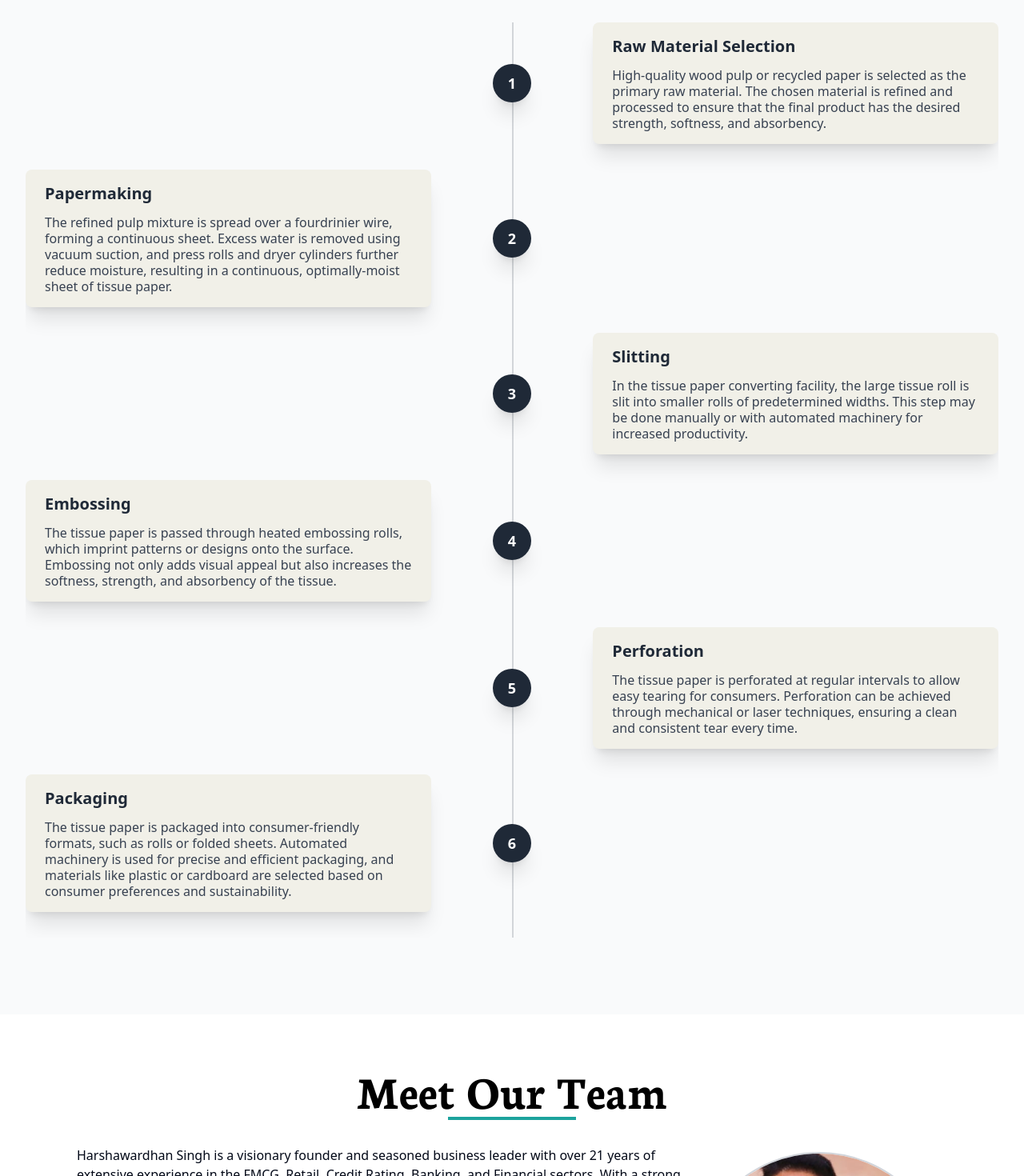
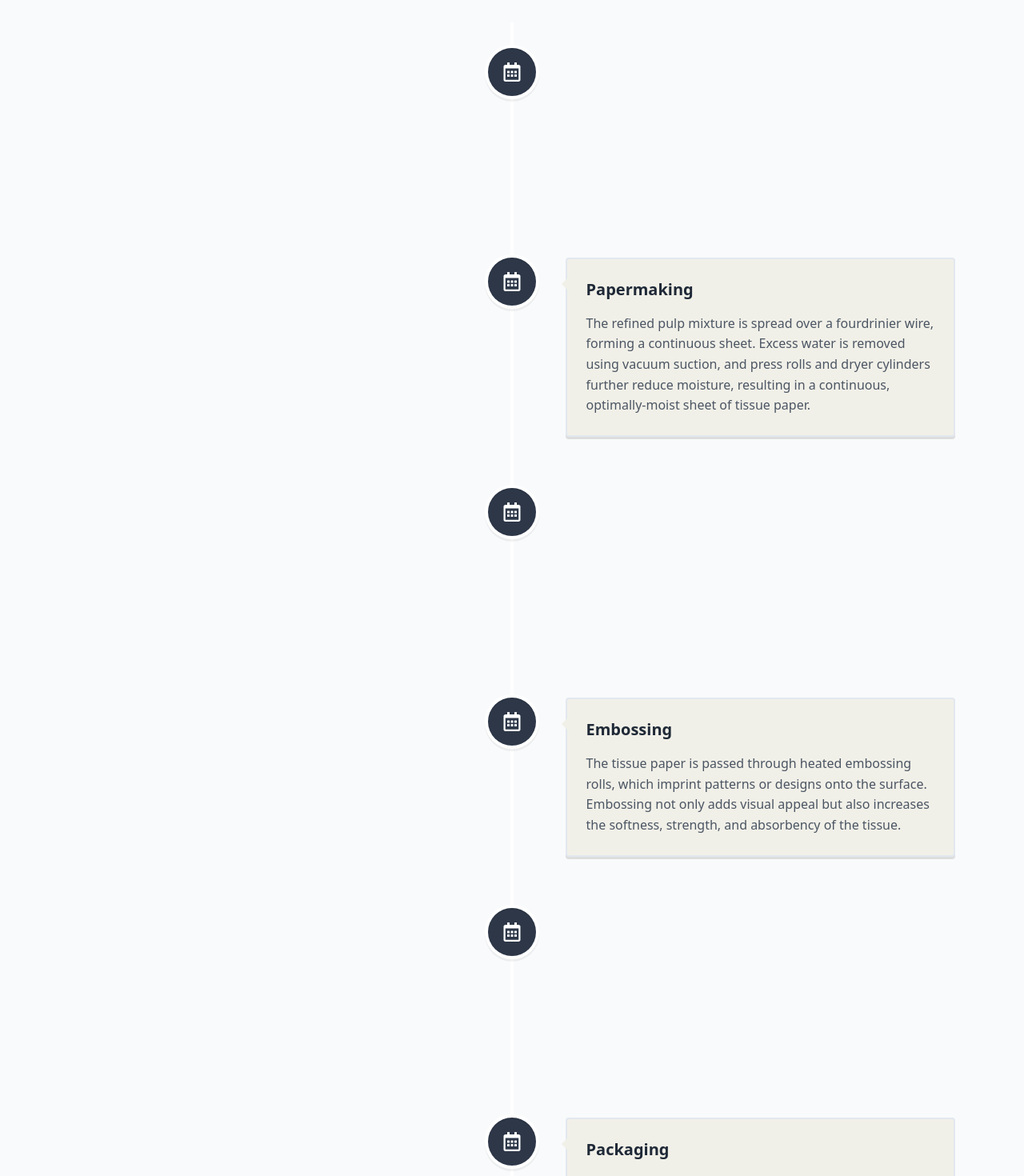
Before and after one commit to DiamondOre-Consulting/Sof-Scroll-Website, a React (Vite) app: page /about-us in a window 1280 px wide. Shown: the part 820-2290 px from the top of the page at 80% size. Built offline with nearby package versions, Linux system fonts and the light colour scheme; a web font is replaced by a local one.

Commit message:
About us page Responsive updated

```diff
--- a/package.json
+++ b/package.json
@@ -31,6 +31,7 @@
     "react-router-dom": "^6.27.0",
     "react-slick": "^0.30.2",
     "react-toastify": "^10.0.6",
+    "react-vertical-timeline-component": "^3.6.0",
     "slick-carousel": "^1.8.1",
     "swiper": "^11.1.15",
     "tailwind-merge": "^2.5.4",
--- a/src/Components/AboutUs.jsx
+++ b/src/Components/AboutUs.jsx
@@ -7,7 +7,7 @@ const AboutUs = () => {
   return (
     <>
       <div className="relative ">
-        <div className="flex flex-col items-center justify-center px-4 py-10 mx-auto text-start xl md:py-10 md:px-0">
+        <div className="flex flex-col items-center justify-center py-10 mx-auto text-start xl md:py-10 md:px-0">
           <h1 className="mb-1 text-5xl md:text-6xl mf">
             <span className="text-dark">About </span>Us
           </h1>
@@ -18,7 +18,7 @@ const AboutUs = () => {
             <div className="w-[3.5px] h-[3.5px] bg-dark rounded-full"></div>
           </div>
 
-          <div className="z-10 w-full mf">
+          <div className="z-10 w-full mf h-fit">
             <TextRevealByWord text=" Our tissue paper conversion process turns large tissue rolls into consumer-ready products such as toilet paper, facial tissues, napkins, and paper towels. Using quality raw materials like wood pulp or recycled paper, the pulp is processed into continuous sheets, which are then slit, embossed, and perforated for convenience. Finally, automated machinery packages the tissue in various formats, ensuring quality and efficiency in a sustainable way to meet consumer needs." />
           </div>
           {/* <p className="mt-10 mb-4 md:text-5xl">
@@ -27,7 +27,7 @@ const AboutUs = () => {
 
           <Link
             to={"/about-us"}
-            className="inline-grid w-52 px-4 py-2 text-xl overflow-hidden text-center text-black transition-all duration-300 border rounded-full button border-dark hover:bg-dark hover:text-white"
+            className="inline-grid px-4 py-2 overflow-hidden text-xl text-center text-black transition-all duration-300 border rounded-full w-52 button border-dark hover:bg-dark hover:text-white"
           >
             <span>About US</span>
           </Link>
--- a/src/Components/Hero.jsx
+++ b/src/Components/Hero.jsx
@@ -6,7 +6,7 @@ import AnimatedText from "./AnimatedText";
 const Hero = () => {
   return (
     // <ShineBorder className={"w-full "}>
-    <div className=" flex mx-6 items-center h-[85vh] relative rounded-xl  overflow-hidden bg-center bg-cover ">
+    <div className=" flex sm:mx-6 mx-3 items-center h-[85vh] relative rounded-xl  overflow-hidden bg-center bg-cover ">
       <video
         src={tisssuevideo}
         autoPlay
--- a/src/Components/Products/ExploreProducts.jsx
+++ b/src/Components/Products/ExploreProducts.jsx
@@ -31,6 +31,8 @@ const ExploreProducts = ({ cart, setCart }) => {
     }
   }, [selectedProduct]); // Dependency array includes selectedProduct
 
+  console.log(Allproducts)
+
   return (
     <div className="relative py-10">
       <h1 className="relative mx-auto mb-2 text-4xl text-center md:text-6xl mf">
@@ -46,7 +48,7 @@ const ExploreProducts = ({ cart, setCart }) => {
 
             return (
               <div key={index}>
-                <div className="max-w-[22rem] w-full h-[21rem] flex flex-col bg-gray-100 border rounded-lg shadow-md overflow-hidden transition-transform duration-300  hover:shadow-2xl border-gray-200 hover:border-dark">
+                <div className="max-w-[19rem] w-full h-[21rem] flex flex-col bg-gray-100 border rounded-lg shadow-md overflow-hidden transition-transform duration-300  hover:shadow-2xl border-gray-200 hover:border-dark">
                   <div className="relative">
                     <img
                       src={product.imageUrl}
--- a/src/Components/ui/text-reveal.jsx
+++ b/src/Components/ui/text-reveal.jsx
@@ -16,10 +16,10 @@ export const TextRevealByWord = ({
   const words = text.split(" ");
 
   return (
-    (<div ref={targetRef} className={cn("relative z-0 h-[150vh]", className)}>
+    (<div ref={targetRef} className={cn("relative z-0 min-h-[150vh]", className)}>
       <div
         className={
-          "sticky top-20 mx-auto flex h-[50%]  items-center bg-transparent px-[1rem] "
+          "sticky top-20 mx-auto flex h-[50%]  items-center bg-transparent "
         }>
         <p
           ref={targetRef}
--- a/src/Pages/AboutusPage.jsx
+++ b/src/Pages/AboutusPage.jsx
@@ -6,6 +6,68 @@ import teamImage3 from "../assets/yashashrri.jpeg"; // Team member image 3
 import patternImage from "../assets/22.png"; // Background pattern image
 import BreadCrumbs from "../Components/BreadCrumbs";
 import yashi from "../assets/yashi.jpeg";
+import { FaRegCalendarAlt } from "react-icons/fa";
+import { VerticalTimeline, VerticalTimelineElement } from "react-vertical-timeline-component";
+import "react-vertical-timeline-component/style.min.css";
+
+const timelineData = [
+  {
+    title: "Raw Material Selection",
+    date: "2024-01-01",
+    description: ` High-quality wood pulp or recycled paper is selected as the
+                  primary raw material. The chosen material is refined and
+                  processed to ensure that the final product has the desired
+                  strength, softness, and absorbency.`,
+    icon: <FaRegCalendarAlt />,
+  },
+  {
+    title: "Papermaking",
+    date: "2024-02-01",
+    description: `The refined pulp mixture is spread over a fourdrinier wire,
+                  forming a continuous sheet. Excess water is removed using
+                  vacuum suction, and press rolls and dryer cylinders further
+                  reduce moisture, resulting in a continuous, optimally-moist
+                  sheet of tissue paper.`,
+    icon: <FaRegCalendarAlt />,
+  },
+  {
+    title: "Slitting",
+    date: "2024-03-01",
+    description: ` In the tissue paper converting facility, the large tissue roll
+                  is slit into smaller rolls of predetermined widths. This step
+                  may be done manually or with automated machinery for increased
+                  productivity.`,
+    icon: <FaRegCalendarAlt />,
+  },
+  {
+    title: "Embossing",
+    date: "2024-04-01",
+    description: `  The tissue paper is passed through heated embossing rolls,
+                  which imprint patterns or designs onto the surface. Embossing
+                  not only adds visual appeal but also increases the softness,
+                  strength, and absorbency of the tissue.`,
+    icon: <FaRegCalendarAlt />,
+  },
+  {
+    title: "Perforation",
+    date: "2024-05-01",
+    description: `The tissue paper is perforated at regular intervals to allow
+                  easy tearing for consumers. Perforation can be achieved
+                  through mechanical or laser techniques, ensuring a clean and
+                  consistent tear every time.`,
+    icon: <FaRegCalendarAlt />,
+  },
+  {
+    title: "Packaging",
+    date: "2024-06-01",
+    description: `The tissue paper is packaged into consumer-friendly formats,
+                  such as rolls or folded sheets. Automated machinery is used
+                  for precise and efficient packaging, and materials like
+                  plastic or cardboard are selected based on consumer
+                  preferences and sustainability.`,
+    icon: <FaRegCalendarAlt />,
+  },
+];
 
 const AboutUs = () => {
   const [currentImage, setCurrentImage] = useState(0);
@@ -29,7 +91,7 @@ const AboutUs = () => {
       {/* <BreadCrumbs items={breadcrumbItems} /> */}
 
       {/* About Us Content */}
-      <section className="grid items-center grid-cols-1 gap-10 px-10 mt-6 md:grid-cols-2">
+      <section className="grid items-center grid-cols-1 gap-10 mt-6 sm:px-10 md:grid-cols-2">
         <div className="p-4 text-justify text-start">
           <h1 className="mb-3 text-4xl font-bold text-gray-800">
             Know More About Me
@@ -72,125 +134,42 @@ const AboutUs = () => {
         <h2 className="mb-10 text-4xl font-bold text-center text-gray-800 md:text-5xl mf">
           Our Manufacturing Process
         </h2>
-        <div className="container px-4 py-8 mx-auto">
-          <div className="relative overflow-hidden wrap">
-            <div className="absolute h-full border border-gray-700 border-2-2 border-opacity-20 left-1/2"></div>
-            <div className="flex items-center justify-between w-full mb-8 right-timeline">
-              <div className="order-1 w-5/12"></div>
-              <div className="z-20 flex items-center order-1 w-12 h-12 bg-gray-800 rounded-full shadow-xl">
-                <h1 className="mx-auto text-lg font-semibold text-white">1</h1>
-              </div>
-              <div className="order-1 w-5/12 px-6 py-4 rounded-lg shadow-xl bg-light">
-                <h3 className="mb-3 text-xl font-bold text-gray-800">
-                  Raw Material Selection
-                </h3>
-                <p className="leading-tight text-gray-700">
-                  High-quality wood pulp or recycled paper is selected as the
-                  primary raw material. The chosen material is refined and
-                  processed to ensure that the final product has the desired
-                  strength, softness, and absorbency.
-                </p>
-              </div>
-            </div>
-            <div className="flex flex-row-reverse items-center justify-between w-full mb-8 left-timeline">
-              <div className="order-1 w-5/12"></div>
-              <div className="z-20 flex items-center order-1 w-12 h-12 bg-gray-800 rounded-full shadow-xl">
-                <h1 className="mx-auto text-lg font-semibold text-white">2</h1>
-              </div>
-              <div className="order-1 w-5/12 px-6 py-4 rounded-lg shadow-xl bg-light">
-                <h3 className="mb-3 text-xl font-bold text-gray-800">
-                  Papermaking
-                </h3>
-                <p className="leading-tight text-gray-700">
-                  The refined pulp mixture is spread over a fourdrinier wire,
-                  forming a continuous sheet. Excess water is removed using
-                  vacuum suction, and press rolls and dryer cylinders further
-                  reduce moisture, resulting in a continuous, optimally-moist
-                  sheet of tissue paper.
-                </p>
-              </div>
-            </div>
-            <div className="flex items-center justify-between w-full mb-8 right-timeline">
-              <div className="order-1 w-5/12"></div>
-              <div className="z-20 flex items-center order-1 w-12 h-12 bg-gray-800 rounded-full shadow-xl">
-                <h1 className="mx-auto text-lg font-semibold text-white">3</h1>
-              </div>
-              <div className="order-1 w-5/12 px-6 py-4 rounded-lg shadow-xl bg-light">
-                <h3 className="mb-3 text-xl font-bold text-gray-800">Slitting</h3>
-                <p className="leading-tight text-gray-700">
-                  In the tissue paper converting facility, the large tissue roll
-                  is slit into smaller rolls of predetermined widths. This step
-                  may be done manually or with automated machinery for increased
-                  productivity.
-                </p>
-              </div>
-            </div>
+        <div className="container px-2 py-8 mx-auto ">
+          <VerticalTimeline>
+            {timelineData.map((item, index) => (
+              <VerticalTimelineElement
+                key={index}
+                iconStyle={{ background: "#2D3748", color: "#fff" }} // Tailwind background and text color for icon
+                icon={item.icon}
+                contentStyle={{
+                  background: "#F1F0E8", color: "#333",
+                  border: "2px solid #E2E8F0" // Light gray border for content card
+                }}
+                contentArrowStyle={{ borderRight: "7px solid #F1F0E8" }} // Arrow color to match content background
+                lineStyle={{ border: "2px solid #000000" }} // Set the line (vertical divider) border to black
+              >
+                <h3 className="text-xl font-semibold text-gray-800">{item.title}</h3>
+                <p className="text-gray-600">{item.description}</p>
+              </VerticalTimelineElement>
+            ))}
+          </VerticalTimeline>
+        </div>
 
-            <div className="flex flex-row-reverse items-center justify-between w-full mb-8 left-timeline">
-              <div className="order-1 w-5/12"></div>
-              <div className="z-20 flex items-center order-1 w-12 h-12 bg-gray-800 rounded-full shadow-xl">
-                <h1 className="mx-auto text-lg font-semibold text-white">4</h1>
-              </div>
-              <div className="order-1 w-5/12 px-6 py-4 rounded-lg shadow-xl bg-light">
-                <h3 className="mb-3 text-xl font-bold text-gray-800">Embossing</h3>
-                <p className="leading-tight text-gray-700">
-                  The tissue paper is passed through heated embossing rolls,
-                  which imprint patterns or designs onto the surface. Embossing
-                  not only adds visual appeal but also increases the softness,
-                  strength, and absorbency of the tissue.
-                </p>
-              </div>
-            </div>
 
-            <div className="flex items-center justify-between w-full mb-8 right-timeline">
-              <div className="order-1 w-5/12"></div>
-              <div className="z-20 flex items-center order-1 w-12 h-12 bg-gray-800 rounded-full shadow-xl">
-                <h1 className="mx-auto text-lg font-semibold text-white">5</h1>
-              </div>
-              <div className="order-1 w-5/12 px-6 py-4 rounded-lg shadow-xl bg-light">
-                <h3 className="mb-3 text-xl font-bold text-gray-800">
-                  Perforation
-                </h3>
-                <p className="leading-tight text-gray-700">
-                  The tissue paper is perforated at regular intervals to allow
-                  easy tearing for consumers. Perforation can be achieved
-                  through mechanical or laser techniques, ensuring a clean and
-                  consistent tear every time.
-                </p>
-              </div>
-            </div>
-
-            <div className="flex flex-row-reverse items-center justify-between w-full mb-8 left-timeline">
-              <div className="order-1 w-5/12"></div>
-              <div className="z-20 flex items-center order-1 w-12 h-12 bg-gray-800 rounded-full shadow-xl">
-                <h1 className="mx-auto text-lg font-semibold text-white">6</h1>
-              </div>
-              <div className="order-1 w-5/12 px-6 py-4 rounded-lg shadow-xl bg-light">
-                <h3 className="mb-3 text-xl font-bold text-gray-800">Packaging</h3>
-                <p className="leading-tight text-gray-700">
-                  The tissue paper is packaged into consumer-friendly formats,
-                  such as rolls or folded sheets. Automated machinery is used
-                  for precise and efficient packaging, and materials like
-                  plastic or cardboard are selected based on consumer
-                  preferences and sustainability.
-                </p>
-              </div>
-            </div>
-          </div>
-        </div>
-      </section>
+      </section >
 
       {/* Team Section */}
-      <section className="px-4 py-16 ">
+      < section className="px-4 py-16 " >
         <h2 className="mb-1 text-4xl font-bold text-center text-black md:text-6xl mf">
           Meet Our Team
         </h2>
         <div className="w-40 h-1 mx-auto mb-8 bg-dark"></div>
 
-        <div className="grid grid-cols-1 gap-10 px-20">
+        <div className="grid grid-cols-1 gap-10 sm:px-20">
           {/* First Section: Text on Left, Image on Right */}
-          <div className="flex items-center justify-between">
-            <div className="max-w-[60vw]">
+          <div className="flex flex-col items-center justify-between sm:flex-row">
+
+            <div className="lg:max-w-[60vw]">
               <p>
                 Harshawardhan Singh is a visionary founder and seasoned business
                 leader with over 21 years of extensive experience in the FMCG,
@@ -226,7 +205,7 @@ const AboutUs = () => {
             </div>
             <div className="flex flex-col items-center">
               <img
-                className="object-cover border-2 border-gray-300 rounded-full w-80 h-80"
+                className="object-cover border-2 border-gray-300 rounded-full min-w-80 h-80"
                 src={teamImage1}
                 alt="Team Member"
               />
@@ -237,7 +216,7 @@ const AboutUs = () => {
           </div>
 
           {/* Second Section: Text on Right, Image on Left */}
-          <div className="flex flex-row-reverse items-center justify-between">
+          <div className="flex flex-col items-center justify-between sm:flex-row-reverse">
             <div className="max-w-[60vw]">
               <p>
                 Alexander Mohandas is a seasoned business leader and commerce
@@ -263,7 +242,7 @@ const AboutUs = () => {
             </div>
             <div className="flex flex-col items-center">
               <img
-                className="object-cover border-2 border-gray-300 rounded-full w-80 h-80"
+                className="object-cover border-2 border-gray-300 rounded-full min-w-80 h-80"
                 src={teamImage2}
                 alt="Team Member"
               />
@@ -274,7 +253,8 @@ const AboutUs = () => {
 
 
 
-          <div className="flex items-center justify-between">
+          <div className="flex flex-col items-center justify-between sm:flex-row">
+
             <div className="max-w-[60vw]">
               <p>
                 Yashashrri H Singh is a dynamic and results-driven co-founder with 18 years of diverse experience across business development, banking, customer relationships, and strategic marketing. As a seasoned leader, she brings a sharp strategic vision and exceptional communication skills to drive business growth and ensure alignment with the company’s goals.
@@ -289,7 +269,7 @@ const AboutUs = () => {
             </div>
             <div className="flex flex-col items-center">
               <img
-                className="object-cover border-2 border-gray-300 rounded-full w-80 h-80"
+                className="object-cover border-2 border-gray-300 rounded-full min-w-80 h-80"
                 src={teamImage3}
                 alt="Team Member"
               />
@@ -300,8 +280,8 @@ const AboutUs = () => {
           </div>
 
         </div>
-      </section>
-    </div>
+      </ section>
+    </div >
   );
 };
 
```
Also changed, not shown: 1 other file (tests, documents, lock files or other folders).
